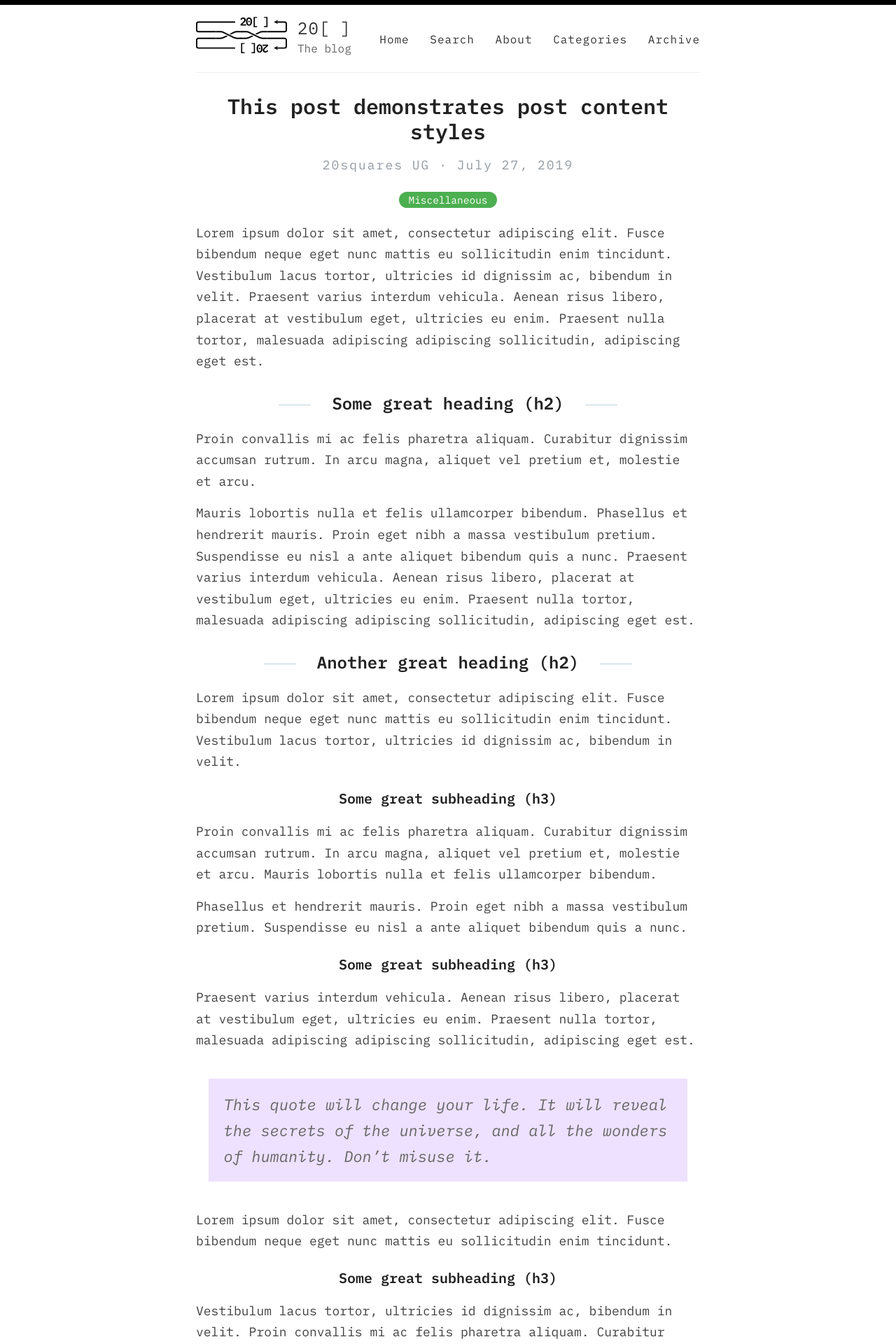
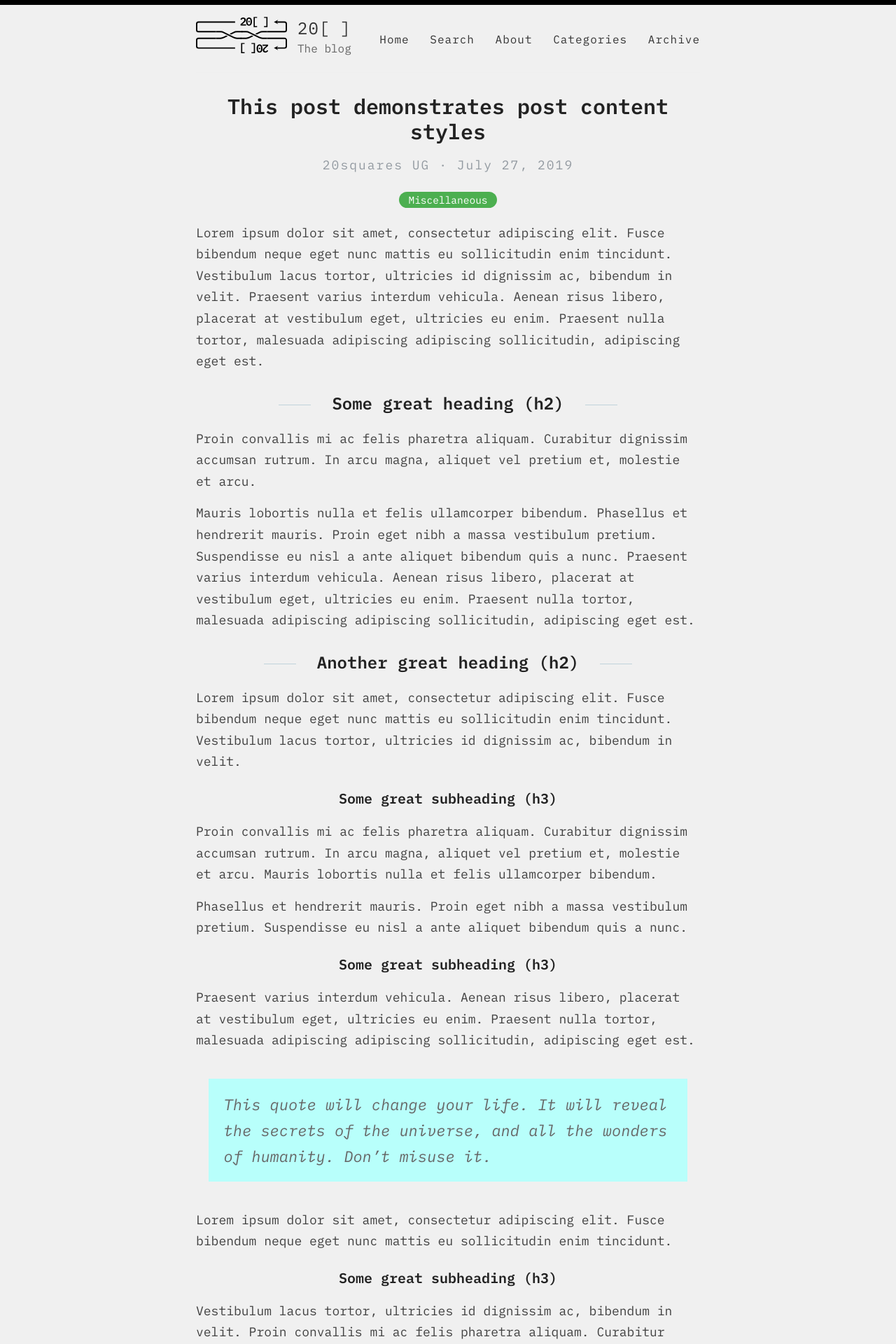
Before and after one commit to eric-downes/20sq-blog, a Jekyll site: the page built from _posts/2019-7-27-this-post-demonstrates-post-content-styles.md, in a window 1280 px wide. Shown: the top 1920 px of the page at 70% size. Built offline with Jekyll 4.4.1, drawn with Linux system fonts in a browser that asks for light colours.

Commit message:
Playing a bit with colors

```diff
--- a/_sass/_variables.scss
+++ b/_sass/_variables.scss
@@ -4,7 +4,7 @@
 //
 
 // Colors
-$blue: #4183C4;
+$blue: lightseagreen;
 
 // Grays
 $black: #000;
--- a/assets/style.scss
+++ b/assets/style.scss
@@ -48,7 +48,7 @@ html {
 }
 
 body {
-  background: #fff;
+  background: #f0f0f0;
   //font-family: -system-ui, -apple-system, BlinkMacSystemFont, "Segoe UI", Roboto, Helvetica, Arial, sans-serif, "Apple Color Emoji", "Segoe UI Emoji", "Segoe UI Symbol";
   font-family: plexMono;
   color: #404040;
@@ -123,13 +123,13 @@ table {
 
 table tr {
 	border-top: 1px solid #cccccc;
-	background-color: white;
+	background-color: #f0f0f0;
 	margin: 0;
 	padding: 0;
 }
 
 table tr:nth-child(2n) {
-	background-color: #f8f8f8;
+	background-color: #f0f0f0;
 }
 
 table tr th {
@@ -201,7 +201,7 @@ span[data-pullquote]:before {
   padding: 0 -5% 0 0;
   font-size: 1.3em;
   font-style: italic;
-  color: green;
+  color: lightseagreen;
   text-align: center;
 }
 
@@ -412,7 +412,7 @@ nav {
     color: $gray;
     font-size: 22px;
     font-style: italic;
-    background-color: #ede1ff;
+    background-color: rgb(184, 255, 251);
   }
 
   .you-may-like{
```
